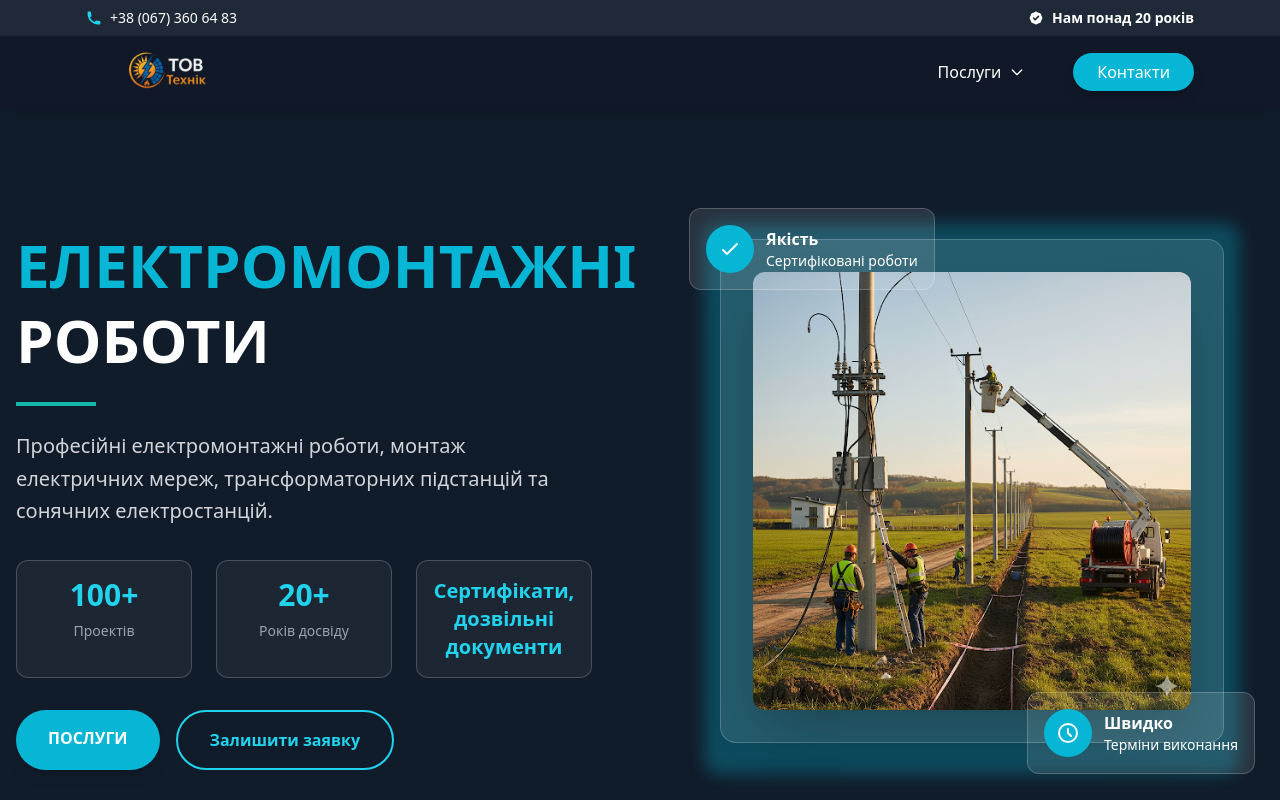
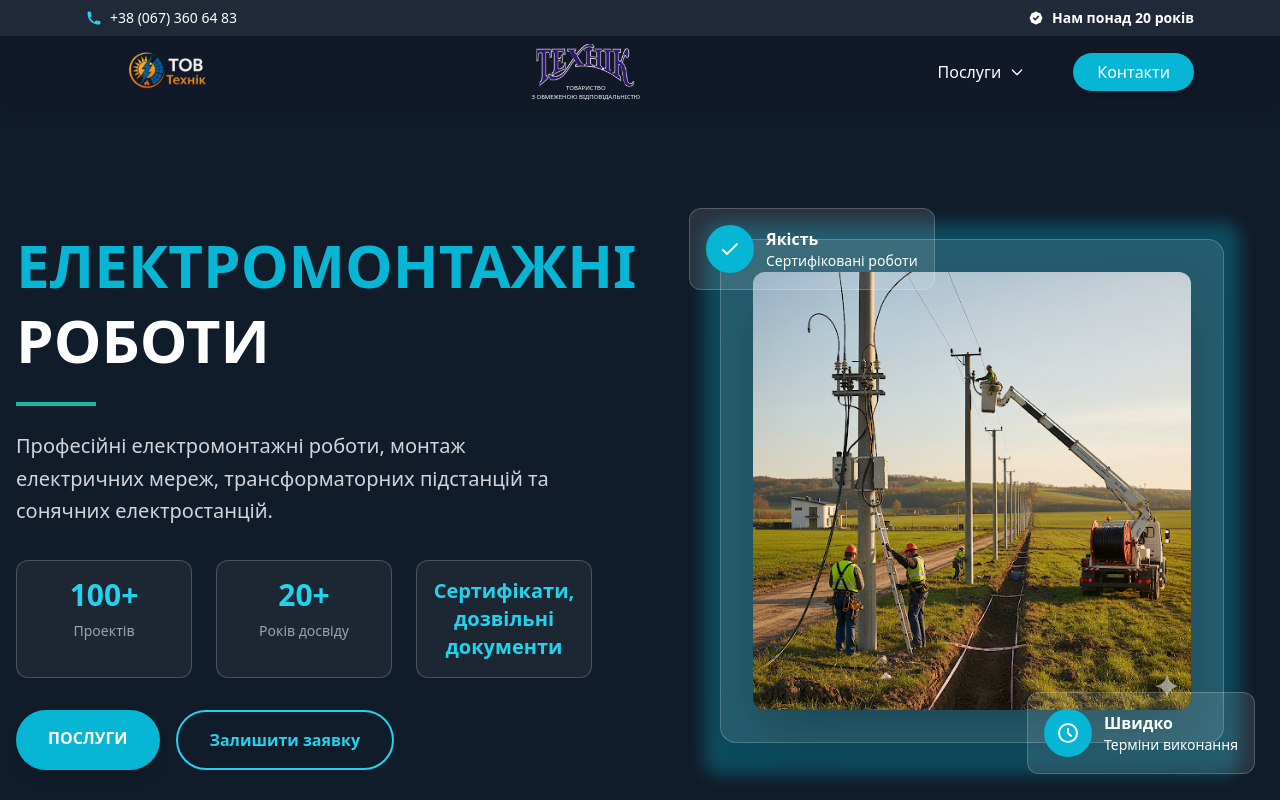
Before and after one commit to Natali993/texnic, a Next.js app: page / in a window 1280 px wide. Shown: the top 800 px of the page. Built offline with nearby package versions, Linux system fonts and the light colour scheme.

Commit message:
feat: add one more logo

```diff
--- a/src/app/Header.tsx
+++ b/src/app/Header.tsx
@@ -5,7 +5,7 @@ import { useState, useEffect, useRef } from "react";
 
 const Logo = () => {
   return (
-    <Link href="/" className="flex px-8 h-14 overflow-hidden items-center">
+    <Link href="/" className="hidden md:flex px-8 h-14 overflow-hidden items-center">
       <Image
         src="/logotup.png"
         alt="Company Logo"
@@ -13,6 +13,21 @@ const Logo = () => {
         height={50}
         className="object-contain"
       />
+    </Link>
+  );
+};
+
+const LogoMain = () => {
+  return (
+    <Link href="/" className="flex relative mt-4 md:mt-0 px-8 h-14 overflow-hidden items-center">
+      <Image
+        src="/tehnic-removebg-preview.png"
+        alt="Company Logo"
+        width={100}
+        height={50}
+        className="object-contain"
+      />
+     <div className="absolute top-10 left-0 w-full text-center !text-[6px] text-[#fff] uppercase">Товариство <br/> з обмеженою відповідальністю</div>
     </Link>
   );
 };
@@ -224,6 +239,7 @@ const MainHeader = () => {
     <div className="bg-gradient-to-r from-gray-900 via-gray-800 to-gray-900 shadow-lg relative">
       <div className="container mx-auto flex items-center md:h-18 justify-between items-center max-w-[1140px] py-0 px-4">
         <Logo />
+        <LogoMain />
         <NavigationMenu />
       </div>
     </div>
```
Also changed, not shown: public/tehnic-removebg-preview.png (added).
